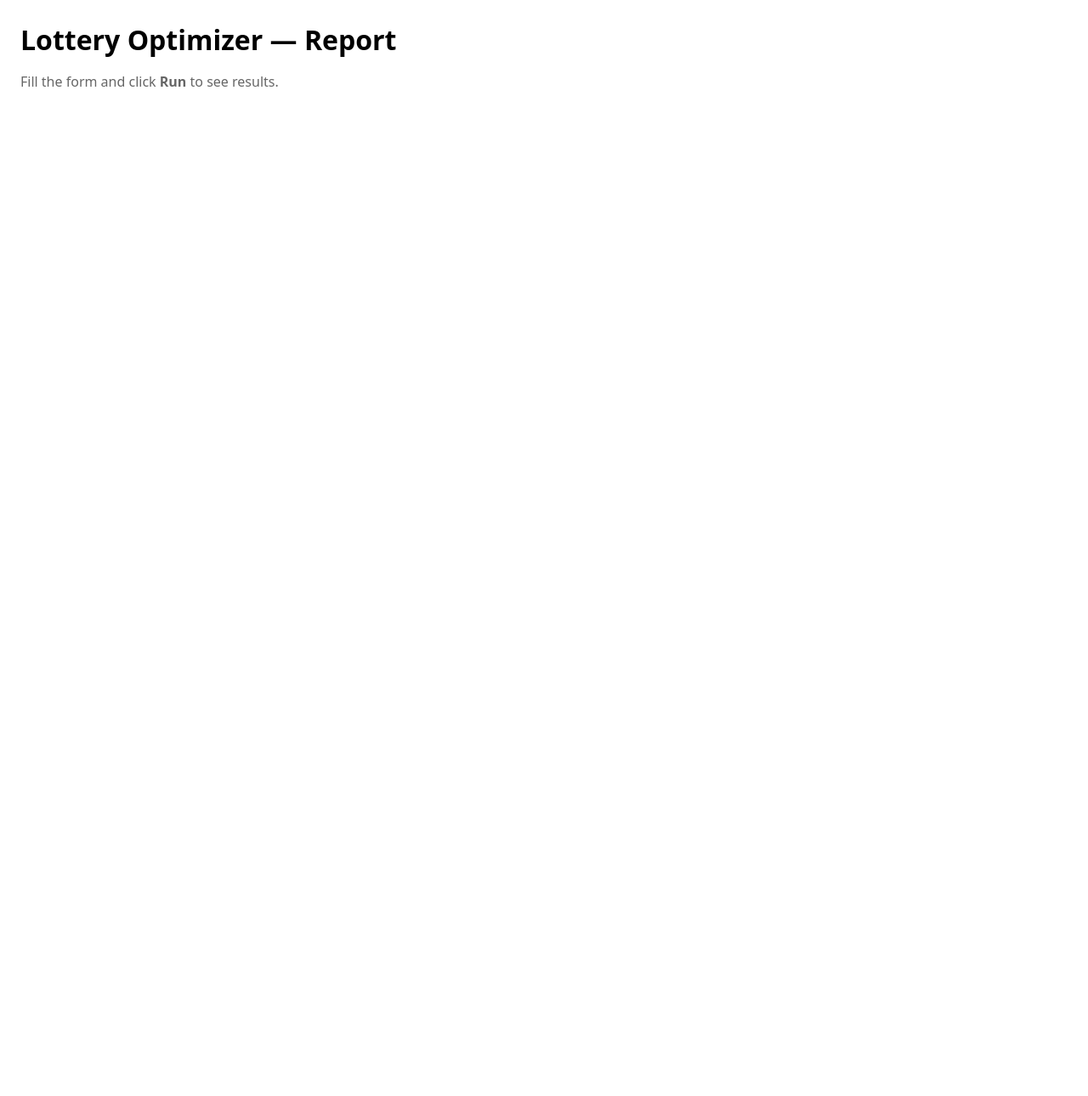
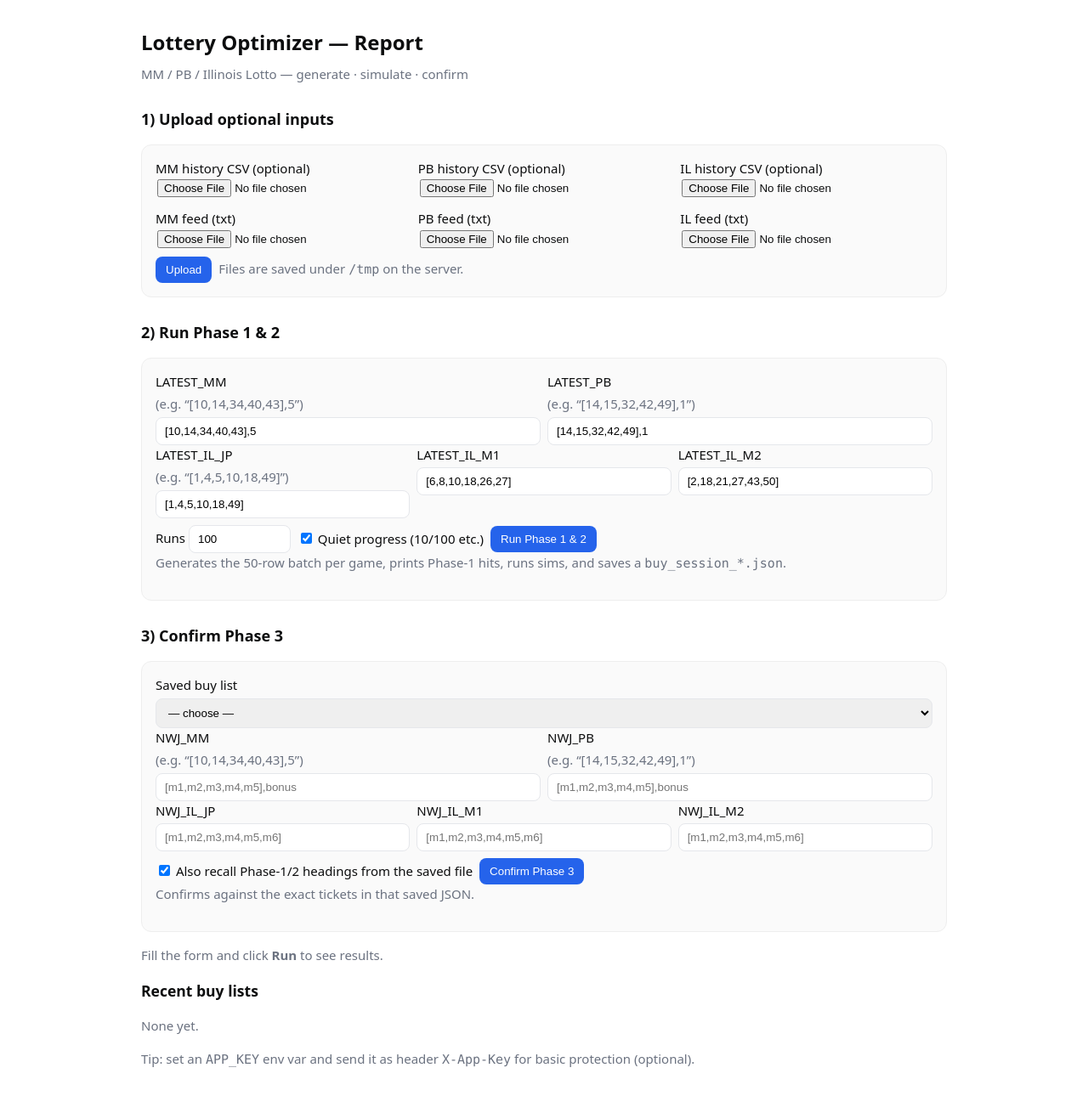
Before and after one commit to lettiehsu/lottery-optimizer, a Flask app: page / in a window 1280 px wide. Shown: the whole page at 85% size. Before the commit the page ends 102 px from the top, so only its background shows below. Run offline with Flask 3, Linux system fonts and the light colour scheme; parts of the project's set-up code (start-up, migrations or seed data) failed here and were passed over.

Commit message:
Update report.html

```diff
--- a/templates/report.html
+++ b/templates/report.html
@@ -1,209 +1,270 @@
-<!doctype html>
+<!-- templates/report.html -->
+<!DOCTYPE html>
 <html lang="en">
 <head>
   <meta charset="utf-8" />
-  <title>Lottery Optimizer Report</title>
+  <title>Lottery Optimizer — Report</title>
   <meta name="viewport" content="width=device-width,initial-scale=1" />
   <style>
-    body{font-family:system-ui,-apple-system,Segoe UI,Roboto,Ubuntu,Cantarell,Helvetica,Arial,sans-serif;margin:24px;line-height:1.42}
-    h1,h2,h3{margin:0.6em 0 0.4em}
-    .grid{display:grid;gap:16px}
-    .grid-2{grid-template-columns:repeat(auto-fit,minmax(320px,1fr))}
-    table{border-collapse:collapse;width:100%;font-variant-numeric:tabular-nums}
-    th,td{border:1px solid #ddd;padding:6px 8px}
-    th{background:#f6f6f6;text-align:left}
-    code{background:#f3f3f3;padding:0 4px;border-radius:4px}
-    .tag{display:inline-block;background:#eef;border:1px solid #ccd;padding:2px 6px;border-radius:8px;margin-right:6px}
-    .muted{color:#666}
-    .box{border:1px solid #e3e3e3;border-radius:10px;padding:14px}
-    .small{font-size:0.925rem}
+    :root{--fg:#0c0d0e;--mut:#6b7280;--bg:#ffffff;--card:#fafafa;--acc:#2563eb;}
+    *{box-sizing:border-box} body{font:15px/1.5 system-ui,-apple-system,Segoe UI,Roboto,Inter,Arial,sans-serif;margin:0;color:var(--fg);background:var(--bg)}
+    main{max-width:980px;margin:32px auto;padding:0 16px}
+    h1{font-size:24px;margin:0 0 8px} h2{font-size:18px;margin:28px 0 8px}
+    p.mut{color:var(--mut);margin:0 0 16px}
+    form.card{background:var(--card);border:1px solid #eee;border-radius:12px;padding:16px;margin:16px 0}
+    .row{display:flex;gap:8px;flex-wrap:wrap}
+    .row > label{display:flex;flex-direction:column;gap:4px;min-width:240px;flex:1}
+    input[type=text], select{padding:8px 10px;border:1px solid #e5e7eb;border-radius:8px}
+    input[type=number]{padding:8px 10px;border:1px solid #e5e7eb;border-radius:8px;width:120px}
+    input[type=file]{padding:2px}
+    .actions{display:flex;gap:8px;align-items:center;margin-top:8px}
+    button{background:var(--acc);color:#fff;border:0;border-radius:8px;padding:8px 12px;cursor:pointer}
+    button.secondary{background:#1118270f;color:#111827;border:1px solid #e5e7eb}
+    code,kbd,pre{font-family:ui-monospace,SFMono-Regular,Menlo,Consolas,monospace}
+    pre{background:#0b102033;color:#dbeafe;border-radius:10px;padding:12px;overflow:auto}
+    table{width:100%;border-collapse:collapse;margin:8px 0;background:#fff;border:1px solid #eee;border-radius:8px;overflow:hidden}
+    th,td{padding:6px 8px;border-bottom:1px solid #f2f2f2;text-align:left;font-variant-numeric:tabular-nums}
+    tr:last-child > td{border-bottom:0}
+    .grid{display:grid;grid-template-columns:repeat(auto-fit,minmax(260px,1fr));gap:12px}
+    .pill{display:inline-block;padding:2px 8px;border-radius:999px;background:#eef2ff;color:#4338ca;font-weight:600}
+    .mut{color:var(--mut)}
+    .ok{color:#059669} .warn{color:#b45309} .err{color:#b91c1c}
   </style>
 </head>
 <body>
+<main>
 
   <h1>Lottery Optimizer — Report</h1>
+  <p class="mut">MM / PB / Illinois Lotto — generate · simulate · confirm</p>
 
-  {% if not res %}
-    <p class="muted">Fill the form and click <strong>Run</strong> to see results.</p>
-  {% else %}
+  {% if error %}
+    <pre class="err">ERROR\n{{ error }}</pre>
+  {% endif %}
+
+  <!-- 1) Upload (optional) -->
+  <h2>1) Upload optional inputs</h2>
+  <form class="card" action="/upload" method="post" enctype="multipart/form-data">
+    <div class="grid">
+      <label>MM history CSV (optional)<input type="file" name="mm_hist" /></label>
+      <label>PB history CSV (optional)<input type="file" name="pb_hist" /></label>
+      <label>IL history CSV (optional)<input type="file" name="il_hist" /></label>
+      <label>MM feed (txt)<input type="file" name="mm_feed" /></label>
+      <label>PB feed (txt)<input type="file" name="pb_feed" /></label>
+      <label>IL feed (txt)<input type="file" name="il_feed" /></label>
+    </div>
+    <div class="actions">
+      <button type="submit">Upload</button>
+      <span class="mut">Files are saved under <code>{{ data_dir or "/tmp" }}</code> on the server.</span>
+    </div>
+  </form>
+
+  <!-- 2) Run Phase 1 & 2 -->
+  <h2>2) Run Phase 1 &amp; 2</h2>
+  <form class="card" action="/run_phase12" method="post">
+    <div class="row">
+      <label>LATEST_MM <span class="mut">(e.g. “[10,14,34,40,43],5”)</span>
+        <input type="text" name="LATEST_MM" value="[10,14,34,40,43],5" />
+      </label>
+      <label>LATEST_PB <span class="mut">(e.g. “[14,15,32,42,49],1”)</span>
+        <input type="text" name="LATEST_PB" value="[14,15,32,42,49],1" />
+      </label>
+    </div>
+    <div class="row">
+      <label>LATEST_IL_JP <span class="mut">(e.g. “[1,4,5,10,18,49]”)</span>
+        <input type="text" name="LATEST_IL_JP" value="[1,4,5,10,18,49]" />
+      </label>
+      <label>LATEST_IL_M1
+        <input type="text" name="LATEST_IL_M1" value="[6,8,10,18,26,27]" />
+      </label>
+      <label>LATEST_IL_M2
+        <input type="text" name="LATEST_IL_M2" value="[2,18,21,27,43,50]" />
+      </label>
+    </div>
+    <div class="actions">
+      <label>Runs <input type="number" min="1" max="500" name="runs" value="100" /></label>
+      <label><input type="checkbox" name="quiet" checked /> Quiet progress (10/100 etc.)</label>
+      <button type="submit">Run Phase 1 &amp; 2</button>
+    </div>
+    <p class="mut">Generates the 50-row batch per game, prints Phase-1 hits, runs sims, and saves a <code>buy_session_*.json</code>.</p>
+  </form>
+
+  <!-- 3) Confirm Phase 3 -->
+  <h2>3) Confirm Phase 3</h2>
+  <form class="card" action="/confirm_phase3" method="post">
+    <div class="row">
+      <label>Saved buy list
+        <select name="saved_file">
+          <option value="">— choose —</option>
+          {% for f in recent %}
+            <option value="{{ f }}">{{ f }}</option>
+          {% endfor %}
+        </select>
+      </label>
+    </div>
+    <div class="row">
+      <label>NWJ_MM <span class="mut">(e.g. “[10,14,34,40,43],5”)</span>
+        <input type="text" name="NWJ_MM" placeholder="[m1,m2,m3,m4,m5],bonus" />
+      </label>
+      <label>NWJ_PB <span class="mut">(e.g. “[14,15,32,42,49],1”)</span>
+        <input type="text" name="NWJ_PB" placeholder="[m1,m2,m3,m4,m5],bonus" />
+      </label>
+    </div>
+    <div class="row">
+      <label>NWJ_IL_JP <input type="text" name="NWJ_IL_JP" placeholder="[m1,m2,m3,m4,m5,m6]" /></label>
+      <label>NWJ_IL_M1 <input type="text" name="NWJ_IL_M1" placeholder="[m1,m2,m3,m4,m5,m6]" /></label>
+      <label>NWJ_IL_M2 <input type="text" name="NWJ_IL_M2" placeholder="[m1,m2,m3,m4,m5,m6]" /></label>
+    </div>
+    <div class="actions">
+      <label><input type="checkbox" name="recall_headings" checked /> Also recall Phase-1/2 headings from the saved file</label>
+      <button type="submit">Confirm Phase 3</button>
+    </div>
+    <p class="mut">Confirms against the exact tickets in that saved JSON.</p>
+  </form>
+
+  <!-- Results -->
+  {% if res %}
+    <h2>Result</h2>
 
     <!-- Phase 1 -->
-  <h2>Phase 1 — 50-row Batch vs NJ</h2>
-  <div class="grid grid-2">
+    <h3>Phase 1 — 50-row batch &amp; hits</h3>
+    <div class="grid">
       {% for game in ["mm","pb","il"] %}
-    <div class="box">
-      <h3>
-        {% if game=="mm" %}Mega Millions{% elif game=="pb" %}Powerball{% else %}Illinois Lotto{% endif %}
-      </h3>
-
-      {% set batch = res.phase1[game].batch %}
-      {% set hits = res.phase1[game].hits_lines %}
-
-      {% if batch and batch|length>0 %}
-        <table class="small">
-          <thead>
+        <div>
+          <div class="pill">{{ "Mega Millions" if game=="mm" else ("Powerball" if game=="pb" else "Illinois Lotto") }}</div>
+          {% set sec = res.phase1[game] if res.phase1 else None %}
+          {% if sec and sec.batch %}
+            <table>
+              <thead><tr><th>#</th><th>Row</th></tr></thead>
+              <tbody>
+                {% for row in sec.batch %}
                   <tr>
-              <th>#</th>
-              <th>Ticket</th>
-            </tr>
-          </thead>
-          <tbody>
-            {% for row in batch %}
-              <tr>
-                <td>{{ loop.index | string | rjust(2,'0') }}</td>
+                    <td>{{ loop.index | pad2 }}</td>
                     <td>
                       {% if game in ["mm","pb"] %}
-                    {% set mains = row[0] %}{% set bonus = row[1] %}
-                    {{ mains|join(" ") }} &nbsp; <strong>{{ "%02d"|format(bonus) }}</strong>
+                        {{ row[0] | join(" ") }} &nbsp;&nbsp;&nbsp; <b>{{ "%02d"|format(row[1]) }}</b>
                       {% else %}
-                    {{ row|join(" ") }}
+                        {{ row | join(" ") }}
                       {% endif %}
                     </td>
                   </tr>
                 {% endfor %}
               </tbody>
             </table>
-
-        {% if hits and hits|length>0 %}
-          <p><strong>Hits (≥3-ball):</strong></p>
-          <ul class="small">
-            {% for line in hits %}
-              <li>{{ line }}</li>
-            {% endfor %}
-          </ul>
+            {% if sec.hits_lines and sec.hits_lines|length>0 %}
+              <pre>Hits (≥3-ball):\n{{ sec.hits_lines | join("\n") }}</pre>
             {% else %}
-          <p class="muted small">No qualifying hits in this batch.</p>
+              <p class="mut">No ≥3-ball (or 2+bonus) hits found.</p>
             {% endif %}
-
           {% else %}
-        <p class="muted">No batch generated.</p>
+            <p class="mut">No data for this game.</p>
           {% endif %}
         </div>
       {% endfor %}
     </div>
 
     <!-- Phase 2 -->
-  <h2>Phase 2 — 100×50 Simulation (Stats Only)</h2>
-  <div class="grid grid-2">
+    <h3>Phase 2 — Simulation totals</h3>
+    <div class="grid">
       {% for game in ["mm","pb","il"] %}
-    <div class="box">
-      <h3>
-        {% if game=="mm" %}Mega Millions{% elif game=="pb" %}Powerball{% else %}Illinois Lotto{% endif %}
-      </h3>
-
-      {% set totals = res.phase2[game].totals %}
-      {% set top = res.phase2[game].top_positions %}
-
-      {% if totals and totals|length>0 %}
-        <table class="small">
-          <thead><tr>
-            {% for k,v in totals.items() %}<th>{{ k }}</th>{% endfor %}
-          </tr></thead>
-          <tbody><tr>
-            {% for k,v in totals.items() %}<td>{{ v }}</td>{% endfor %}
-          </tr></tbody>
+        {% set sec = res.phase2[game] if res.phase2 else None %}
+        <div>
+          <div class="pill">{{ "Mega Millions" if game=="mm" else ("Powerball" if game=="pb" else "Illinois Lotto") }}</div>
+          {% if sec %}
+            {% if sec.totals and sec.totals|length>0 %}
+              <table>
+                <thead><tr><th>Tier</th><th>Count</th></tr></thead>
+                <tbody>
+                  {% for k,v in sec.totals.items() %}
+                    <tr><td>{{ k }}</td><td>{{ v }}</td></tr>
+                  {% endfor %}
+                </tbody>
               </table>
-        {% if top and top|length>0 %}
-          <p class="small"><strong>Top hit positions</strong> (row#:count):
-            {% for t in top %}
-              <span class="tag">{{ t[0] }}:{{ t[1] }}</span>
-            {% endfor %}
-          </p>
+            {% else %}
+              <p class="mut">No totals.</p>
+            {% endif %}
+            {% if sec.top_positions and sec.top_positions|length>0 %}
+              <p class="mut">Top hit positions: {{ sec.top_positions | map('join',':') | join(', ') }}</p>
             {% endif %}
           {% else %}
-        <p class="muted small">No stats.</p>
+            <p class="mut">No data.</p>
           {% endif %}
         </div>
       {% endfor %}
     </div>
 
     <!-- Buy lists -->
-  <h2>Recommended Buy Lists</h2>
-  <div class="grid grid-2">
-    {% for game in ["mm","pb"] %}
-    <div class="box">
-      <h3>{% if game=="mm" %}Mega Millions (10){% else %}Powerball (10){% endif %}</h3>
-      {% set lst = res.buy_lists[game] %}
-      {% if lst and lst|length>0 %}
-        <table class="small">
-          <thead><tr><th>#</th><th>Ticket</th></tr></thead>
+    <h3>Suggested Buy Lists</h3>
+    <div class="grid">
+      <div>
+        <div class="pill">MM — Buy 10</div>
+        {% if res.buy_lists.mm %}
+          <table><tbody>
+            {% for t in res.buy_lists.mm %}
+              <tr><td>{{ loop.index | pad2 }}.</td><td>{{ t[0] | join(' ') }}&nbsp;&nbsp;&nbsp;<b>{{ '%02d'|format(t[1]) }}</b></td></tr>
+            {% endfor %}
+          </tbody></table>
+        {% else %}<p class="mut">None</p>{% endif %}
+      </div>
+      <div>
+        <div class="pill">PB — Buy 10</div>
+        {% if res.buy_lists.pb %}
+          <table><tbody>
+            {% for t in res.buy_lists.pb %}
+              <tr><td>{{ loop.index | pad2 }}.</td><td>{{ t[0] | join(' ') }}&nbsp;&nbsp;&nbsp;<b>{{ '%02d'|format(t[1]) }}</b></td></tr>
+            {% endfor %}
+          </tbody></table>
+        {% else %}<p class="mut">None</p>{% endif %}
+      </div>
+      <div>
+        <div class="pill">Lotto — Buy 15</div>
+        {% if res.buy_lists.il %}
+          <table><tbody>
+            {% for t in res.buy_lists.il %}
+              <tr><td>{{ loop.index | pad2 }}.</td><td>{{ t | join(' ') }}</td></tr>
+            {% endfor %}
+          </tbody></table>
+        {% else %}<p class="mut">None</p>{% endif %}
+      </div>
+    </div>
+
+    {% if res.saved_path %}
+      <p class="mut">Saved to: <code>{{ res.saved_path }}</code></p>
+    {% endif %}
+
+    <!-- Phase 3 block (when you run confirmation) -->
+    {% if res.phase3 %}
+      <h3>Phase 3 — Confirmation</h3>
+      {% if res.phase3.summary %}
+        <pre>{{ res.phase3.summary }}</pre>
+      {% endif %}
+      {% if res.phase3.details and res.phase3.details|length>0 %}
+        <table>
+          <thead><tr><th>#</th><th>Label</th></tr></thead>
           <tbody>
-            {% for t in lst %}
-              <tr>
-                <td>{{ loop.index | string | rjust(2,'0') }}</td>
-                <td>{{ t[0]|join(" ") }} &nbsp; <strong>{{ "%02d"|format(t[1]) }}</strong></td>
-              </tr>
+            {% for line in res.phase3.details %}
+              <tr><td>{{ loop.index | pad2 }}</td><td>{{ line }}</td></tr>
             {% endfor %}
           </tbody>
         </table>
+      {% endif %}
+    {% endif %}
   {% else %}
-        <p class="muted small">No tickets.</p>
-      {% endif %}
-    </div>
-    {% endfor %}
-
-    <div class="box">
-      <h3>Illinois Lotto (15)</h3>
-      {% set lst = res.buy_lists.il %}
-      {% if lst and lst|length>0 %}
-        <table class="small">
-          <thead><tr><th>#</th><th>Ticket</th></tr></thead>
-          <tbody>
-            {% for t in lst %}
-              <tr>
-                <td>{{ loop.index | string | rjust(2,'0') }}</td>
-                <td>{{ t|join(" ") }}</td>
-              </tr>
-            {% endfor %}
-          </tbody>
-        </table>
-      {% else %}
-        <p class="muted small">No tickets.</p>
-      {% endif %}
-    </div>
-  </div>
-
-  <!-- Saved path -->
-  {% if res.saved_path %}
-    <p class="small"><strong>Saved buy list:</strong> <code>{{ res.saved_path }}</code></p>
+    <p class="mut">Fill the form and click <b>Run</b> to see results.</p>
   {% endif %}
 
-  <!-- Phase 3 -->
-  {% if res.phase3 %}
-    <h2>Phase 3 — Confirmation vs NWJ</h2>
-    <div class="grid grid-2">
-      {% for section in ["mm","pb","il"] %}
-      <div class="box">
-        <h3>
-          {% if section=="mm" %}Mega Millions{% elif section=="pb" %}Powerball{% else %}Illinois Lotto{% endif %}
-        </h3>
-
-        {% set p3 = res.phase3.get(section) %}
-        {% if p3 %}
-          {% if p3.totals %}
-          <table class="small">
-            <thead><tr>{% for k,v in p3.totals.items() %}<th>{{ k }}</th>{% endfor %}</tr></thead>
-            <tbody><tr>{% for k,v in p3.totals.items() %}<td>{{ v }}</td>{% endfor %}</tr></tbody>
-          </table>
+  <h3>Recent buy lists</h3>
+  {% if recent and recent|length>0 %}
+    <ul>
+      {% for f in recent %}
+        <li><code>{{ f }}</code></li>
+      {% endfor %}
+    </ul>
+  {% else %}
+    <p class="mut">None yet.</p>
   {% endif %}
 
-          {% if p3.lines and p3.lines|length>0 %}
-            <p class="small"><strong>Detailed rows (≥3 or 2+bonus):</strong></p>
-            <ul class="small">
-              {% for l in p3.lines %}<li>{{ l }}</li>{% endfor %}
-            </ul>
-          {% else %}
-            <p class="muted small">No qualifying hits.</p>
-          {% endif %}
-        {% else %}
-          <p class="muted small">No confirmation data.</p>
-        {% endif %}
-      </div>
-      {% endfor %}
-    </div>
-  {% endif %}
+  <p class="mut">Tip: set an <code>APP_KEY</code> env var and send it as header <code>X-App-Key</code> for basic protection (optional).</p>
 
-  {% endif %}
-
+</main>
 </body>
 </html>
```
Lines whose indentation alone changed are shown as unchanged.
